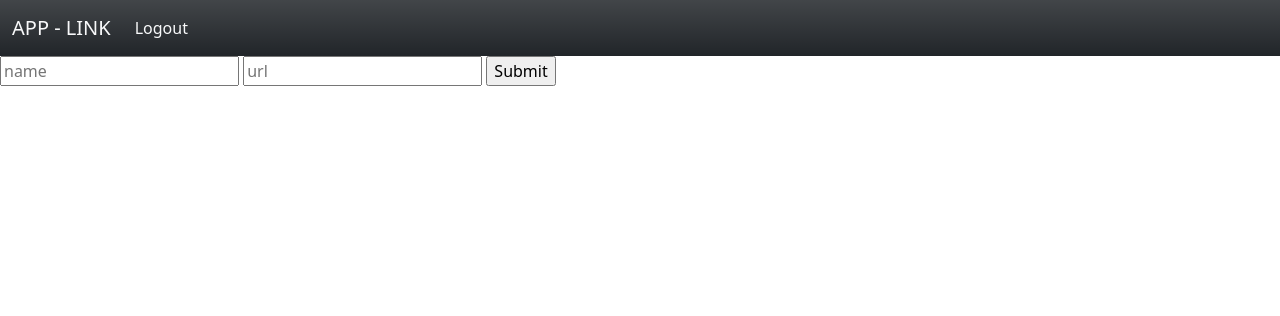
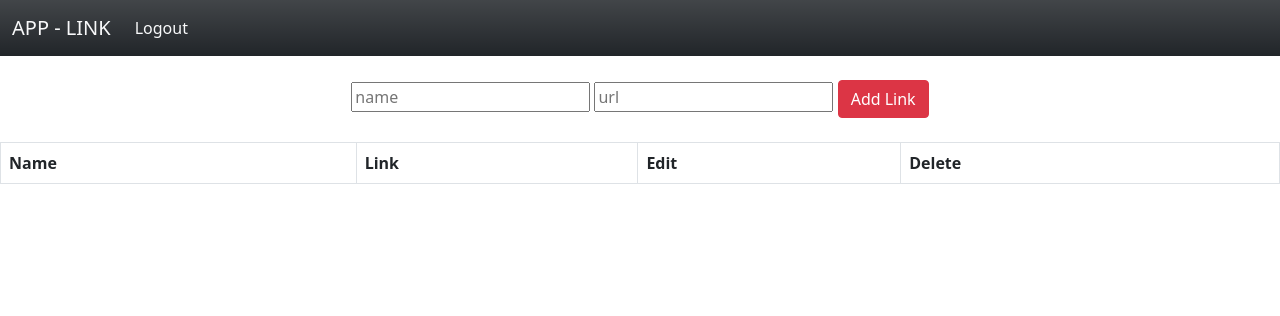
Before and after one commit to Jose-Puente2001/App-Link, a PHP site: page / in a window 1280 px wide. Shown: the top 316 px of the page. Run offline with PHP 8.4, Linux system fonts and the light colour scheme; data that the repository does not hold is empty; some libraries are stand-ins or nearby versions.

Commit message:
styles app

```diff
--- a/includes/header.php
+++ b/includes/header.php
@@ -4,6 +4,8 @@
 	<title>App Link</title>
 	<!-- Boostrap 5 -->
 	<link href="https://cdn.jsdelivr.net/npm/bootstrap@5.1.0/dist/css/bootstrap.min.css" rel="stylesheet" integrity="sha384-KyZXEAg3QhqLMpG8r+8fhAXLRk2vvoC2f3B09zVXn8CA5QIVfZOJ3BCsw2P0p/We" crossorigin="anonymous">
+	<!-- Font Awesome-->
+	<link rel="stylesheet" href="https://pro.fontawesome.com/releases/v5.10.0/css/all.css" integrity="sha384-AYmEC3Yw5cVb3ZcuHtOA93w35dYTsvhLPVnYs9eStHfGJvOvKxVfELGroGkvsg+p" crossorigin="anonymous"/>
 	<meta charset="utf-8">
 </head>
 <nav class="navbar navbar-expand-lg navbar-light bg-dark bg-gradient">
--- a/index.php
+++ b/index.php
@@ -1,27 +1,22 @@
 <?php require_once 'db.php'; ?>
 
 <?php require_once 'includes/header.php'; ?>
-<main "container p-4">
+<main class="container p-4">
 <?php if (isset($_SESSION['message'])){ ?>
 <div class="alert alert-<?= $_SESSION['message_type']; ?> alert-dismissible fade show" role="alert">
   <?= $_SESSION['message']; ?>
   <button type="button" class="btn-close" data-bs-dismiss="alert" aria-label="Close"></button>
 </div>
 <?php session_unset(); } ?>
-
+<div class="text-center">
 	<form action="save.php" method="POST">
 		<input type="text" name="name" placeholder="name" />
 		<input type="url" name="url" placeholder="url" />
-		<input type="submit" name="save_app">
+		<button class="btn btn-danger" name="save_app">Add Link</button>
 	</form>
+</div>
 </main>
-<?php
-
-$query = "SELECT * FROM link";
-$result = mysqli_query($connection, $query);
-
-while($row = mysqli_fetch_array($result)){?>
-    <table class="table table-bordered table-hover">
+<table class="table table-bordered table-hover">
       	<thead>
       		<tr>
       			<th scope="col">Name</th>
@@ -30,16 +25,22 @@ while($row = mysqli_fetch_array($result)){?>
       			<th scope="col">Delete</th>
       		</tr>
       	</thead>
-      	<tbody>
+     <tbody>
+<?php
+
+$query = "SELECT * FROM link";
+$result = mysqli_query($connection, $query);
+
+while($row = mysqli_fetch_array($result)){?>
       		<tr>
       			<th><?php echo $row['name']?></th>
       			<th><a href="<?php echo $row['link']?>" target="_blank"><?php echo $row['link']?></a></th>
-      			<th><a href="edit.php?id=<?php echo $row['id']?>">edit</a></th>
-      			<th><a href="delete.php?id=<?php echo $row['id']?>">delete</a></th>
+      			<th><a href="edit.php?id=<?php echo $row['id']?>"><i class="fas fa-edit"></i></a></th>
+      			<th><a href="delete.php?id=<?php echo $row['id']?>"><i class="fas fa-trash-alt"></i></a></th>
       		</tr>
-      	</tbody>
-      </table>
 <?php } ?>
+ 	</tbody>
+ </table>
 
 
 
```
